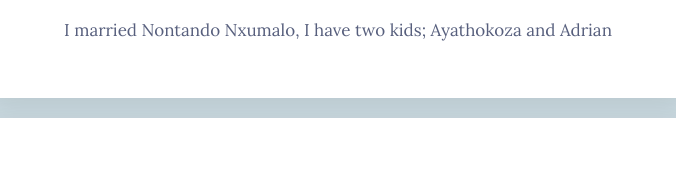
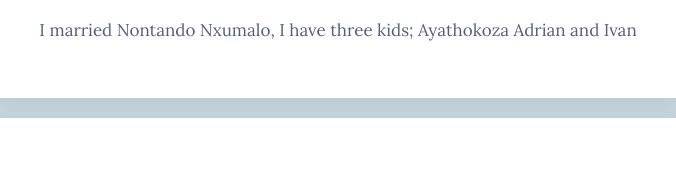
Before and after one commit to stewart-msampha/my-profile, a plain HTML site: page index.html in a window 1280 px wide. Shown: the part 2084-2259 px from the top of the page, 302-978 px from the left. Drawn offline with Linux system fonts and the light colour scheme.

Commit message:
Update index.html

```diff
--- a/index.html
+++ b/index.html
@@ -49,7 +49,7 @@
            <img src="images/picture-two.jpg" width="300" alt="Nontando">
            <img src="images/picture-four.jpg" width="300" alt="Msampha">
            <p>
-              I married Nontando Nxumalo, I have two kids; Ayathokoza and Adrian
+              I married Nontando Nxumalo, I have three kids; Ayathokoza Adrian and Ivan
            </p>
          </div>
 
```
